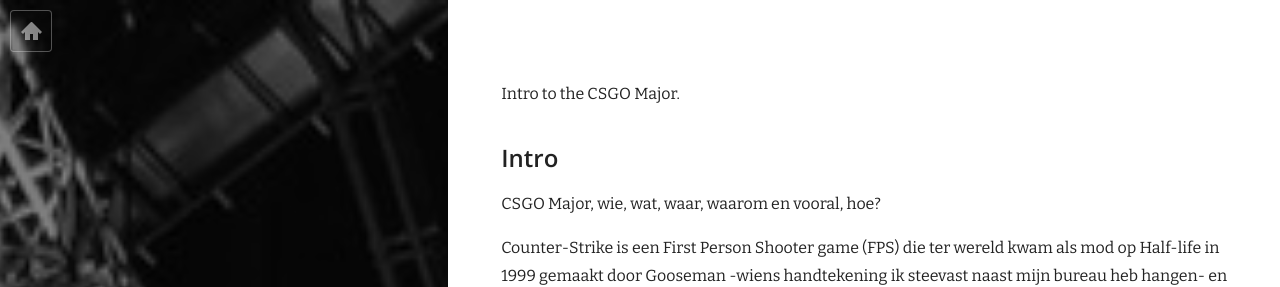
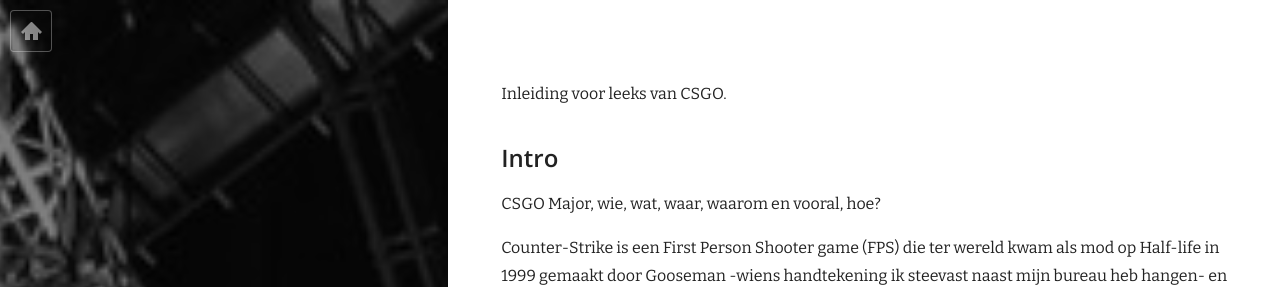
Before and after one commit to jNoxx/jnoxx-blog, a Jekyll site: the page built from _posts/2022-09-05-csgo-major.md, in a window 1280 px wide. Shown: the top 287 px of the page. Built offline with Jekyll 4.4.1, drawn with Linux system fonts in a browser that asks for light colours; nearby versions of some CDN libraries; Markdown is read by kramdown in place of the engine named in the settings.

Commit message:
Fix description

```diff
--- a/_posts/2022-09-05-csgo-major.md
+++ b/_posts/2022-09-05-csgo-major.md
@@ -6,7 +6,7 @@
 featured_image: /images/csgo-major.jpg
 ---
 
-Intro to the CSGO Major.
+Inleiding voor leeks van CSGO.
 
 ## Intro
 
```
